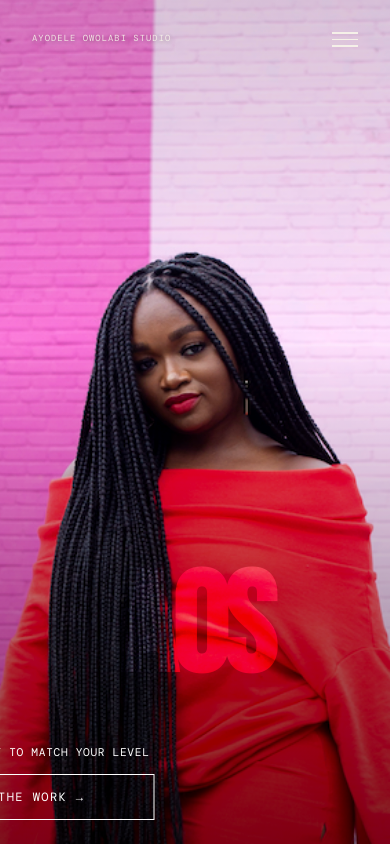
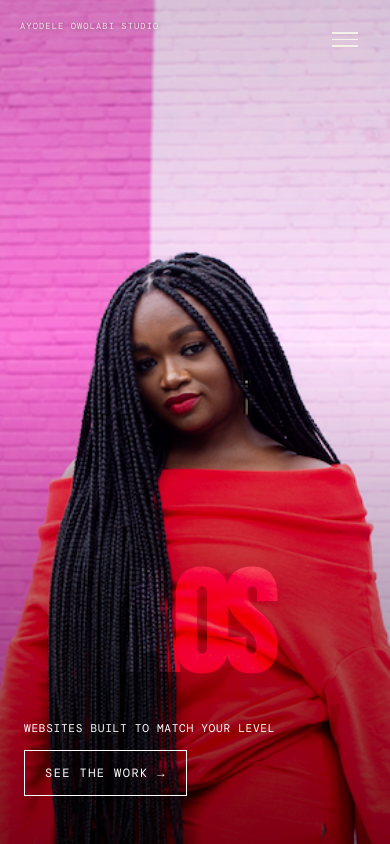
Before and after one commit to ayodeleowolabi/aosportfolio, a Next.js app: page / in a window 390 px wide. Built offline with nearby package versions, Linux system fonts and the light colour scheme; a web font is replaced by a local one.

Commit message:
hero changes

```diff
--- a/app/page.module.css
+++ b/app/page.module.css
@@ -6,6 +6,10 @@
   height: 100vh;
   overflow-y: scroll;
   scroll-snap-type: y mandatory;
+  min-height: 100vh;
+  min-height: 100svh;
+  overflow-y: auto;
+  overflow-x: hidden;
 }
 
 
@@ -15,6 +19,8 @@
   position: relative;
   width: 100vw;
   height: 100vh;
+  min-height: 100vh;
+  min-height: 100svh;
   overflow: hidden;
   display: grid;
 }
@@ -677,9 +683,13 @@ font-size: clamp(0.85rem, 1.1vw, 1.1rem);  line-height: 2;
 @media (max-width: 480px) {
 
   /* ── IMAGE — center on her face ── */
- .hero {
+.hero {
+    width: 100%;
+    height: 100svh;
+    min-height: 100svh;
     overflow: hidden;
   }
+
 
   .heroTitle {
     font-size: clamp(100px, 36vw, 150px);
@@ -694,30 +704,40 @@ font-size: clamp(0.85rem, 1.1vw, 1.1rem);  line-height: 2;
     object-position: 55% top;
   }
 
-  .heroBottomBlock {
+ .heroBottomBlock {
     position: absolute;
-    bottom: env(safe-area-inset-bottom, 1.5rem);
+    left: 1.5rem;
+    right: 1.5rem;
+    bottom: max(env(safe-area-inset-bottom), 1.5rem);
     padding-bottom: 1.5rem;
-    left: 1.5rem;              /* gives text room to breathe */
-    right: 1.5rem;
     z-index: 10;
+
     display: flex;
     flex-direction: column;
     gap: 0.85rem;
+
+    transform: none;
+    width: auto;
+    align-items: flex-start;
+    text-align: left;
   }
 
   .heroHeadline {
     font-size: 0.7rem;
     letter-spacing: 0.06em;
-    white-space: normal;       /* allow wrapping if needed */
+    white-space: normal;
+        max-width: 18rem;
+
   }
 
   .heroCta {
     font-size: 0.75rem;
     padding: 0.65rem 1.25rem;
     width: fit-content;
+    min-width: unset;
+
   }
-}
+
 
   .pageNav {
     font-size: 0.5rem;
@@ -726,8 +746,12 @@ font-size: clamp(0.85rem, 1.1vw, 1.1rem);  line-height: 2;
   }
 
   .metaTopLeft {
+    top: 1.25rem;
+    left: 1.25rem;
+    font-size: 0.55rem;
     font-size: 0.55rem;
   }
+}
 
 /* ── HAMBURGER BUTTON ── */
 .navToggle {
@@ -801,8 +825,8 @@ font-size: clamp(0.85rem, 1.1vw, 1.1rem);  line-height: 2;
 
 .navOverlayLink:hover {
   color: #d4071b;
+
 }
-
 /* ── RESPONSIVE SWAP ── */
 @media (max-width: 768px) {
   .navToggle {
```
